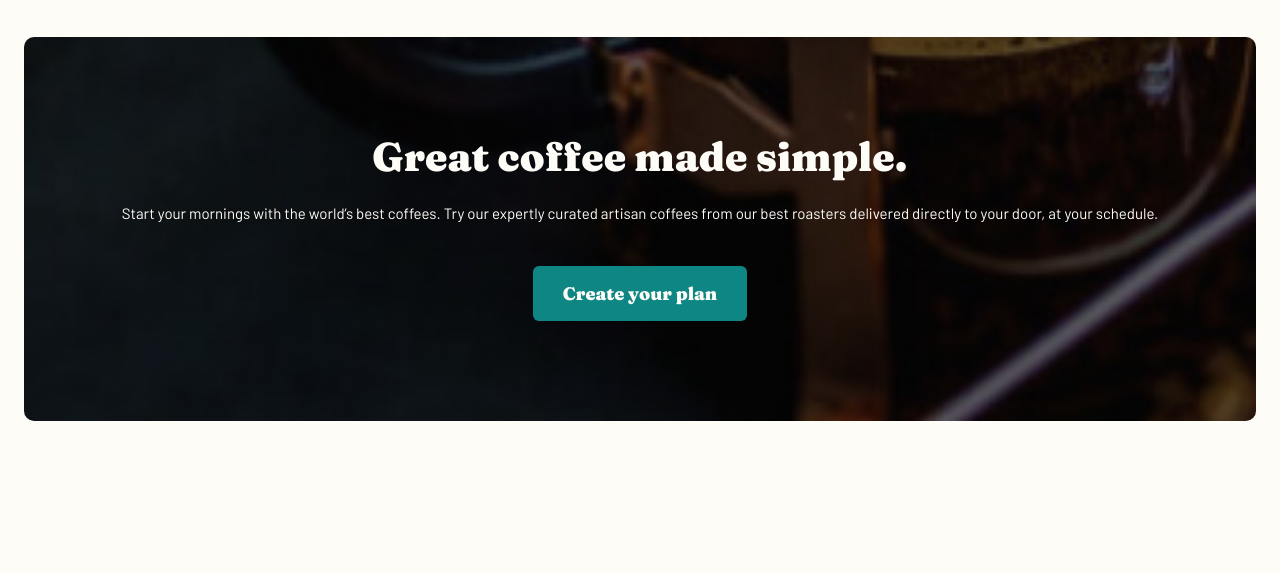
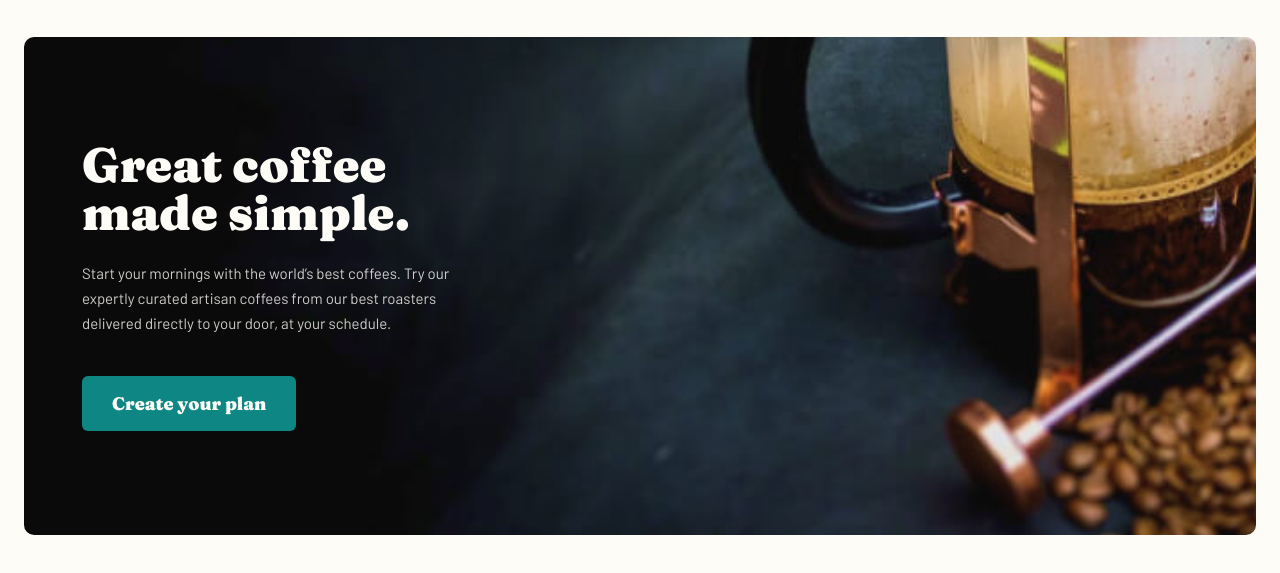
Before and after one commit to asrorkhujar/coffeeroasters-mobilefirst, a plain HTML site: page index.html in a window 1280 px wide. Shown: the part 53-626 px from the top of the page. Drawn offline with Linux system fonts and the light colour scheme.

Commit message:
add hero tablet styles

```diff
--- a/css/styles.css
+++ b/css/styles.css
@@ -106,6 +106,7 @@ img {
   color: var(--light-cream);
   transition: background-color .3s ease,
   opacity .3s ease;
+  white-space: nowrap;
 }
 
 .button:hover{
@@ -211,7 +212,6 @@ text-transform: capitalize;
 .hero__content{
   text-align: center;
   color: var(--light-cream);
-
 }
 
 .hero__heading{
@@ -224,7 +224,7 @@ font-family: var(--font-family-fancy);
 .hero__text{
   margin-top: 0;
   margin-bottom: 40px;
-
+  opacity: 0.8;
 }
 
 
@@ -247,3 +247,42 @@ only screen and (                min-resolution: 2dppx) {
   }
 
 }
+
+
+/* MEDIA QUERY */
+@media only screen and (min-width: 540px) {
+  /* HERO */
+  .hero{
+    background-position: center top;
+  }
+}
+@media only screen and (min-width: 768px) {
+  /* HERO */
+  .hero{
+    padding: 104px 58px;
+    background-image: url("../img/hero-tablet-bg.jpg");
+    background-position: center center;
+  }
+  .hero__content{
+    max-width: 400px;
+    text-align: left;
+  }
+
+  .hero__heading{
+    font-size: 48px;
+  }
+
+  @media
+  only screen and (-webkit-min-device-pixel-ratio: 2),
+  only screen and (   min--moz-device-pixel-ratio: 2),
+  only screen and (     -o-min-device-pixel-ratio: 2/1),
+  only screen and (        min-device-pixel-ratio: 2),
+  only screen and (                min-resolution: 192dpi),
+  only screen and (                min-resolution: 2dppx) {
+    /* HERO */
+    .hero{
+      background-image: url("../img/hero-tablet-bg@2x.jpg");
+    }
+
+  }
+}
--- a/index.html
+++ b/index.html
@@ -5,7 +5,7 @@
   <meta charset="UTF-8">
   <meta http-equiv="X-UA-Compatible" content="IE=edge">
   <meta name="viewport" content="width=device-width, initial-scale=1.0">
-  <title>Project</title>
+  <title>Coffee Roasters</title>
 
   <link rel="stylesheet" href="css/normalize.mini.css">
   <link rel="stylesheet" href="css/styles.css">
```
Also changed, not shown: img/hero-tablet-bg.jpg (added), img/hero-tablet-bg@2x.jpg (added). Lines whose indentation alone changed are shown as unchanged.
